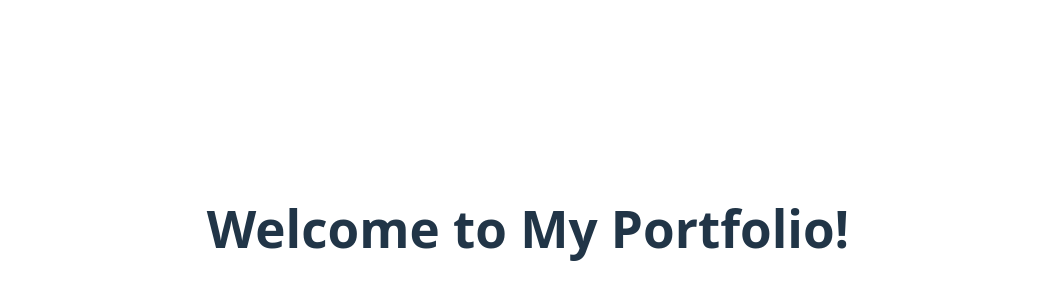
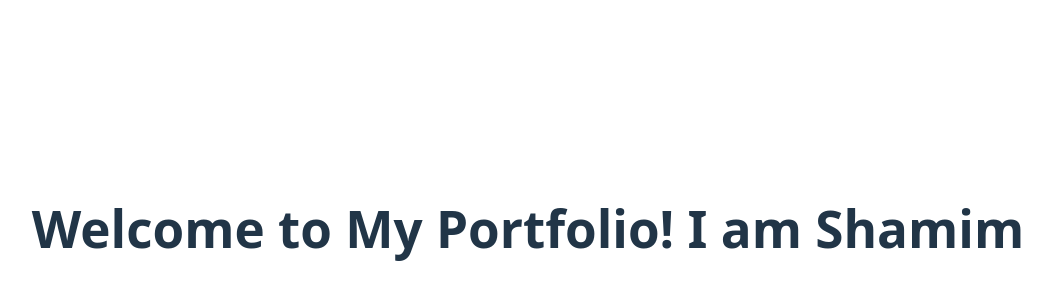
Before and after one commit to Shamim-cse-pust/myself-shamim, a React (Vite) app: page / in a window 1280 px wide. Shown: the part 204-504 px from the top of the page, without its empty margins (112-1164 px from the left). Built offline with nearby package versions, Linux system fonts and the light colour scheme.

Commit message:
Update welcome message in App component to include name

```diff
--- a/src/App.jsx
+++ b/src/App.jsx
@@ -3,7 +3,7 @@ import './App.css'
 function App() {
   return (
     <div style={{ display: 'flex', justifyContent: 'center', alignItems: 'center', height: '100vh' }}>
-      <h1>Welcome to My Portfolio!</h1>
+      <h1>Welcome to My Portfolio! I am Shamim</h1>
     </div>
   );
 }
```
